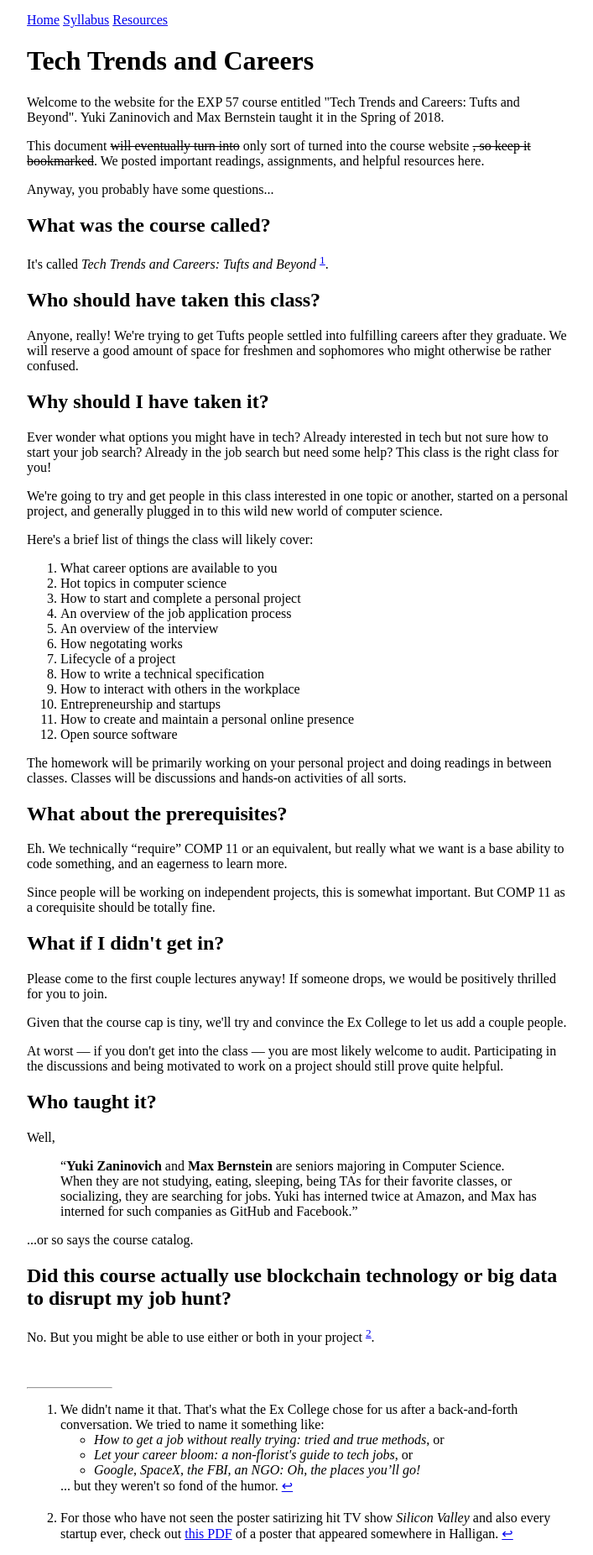
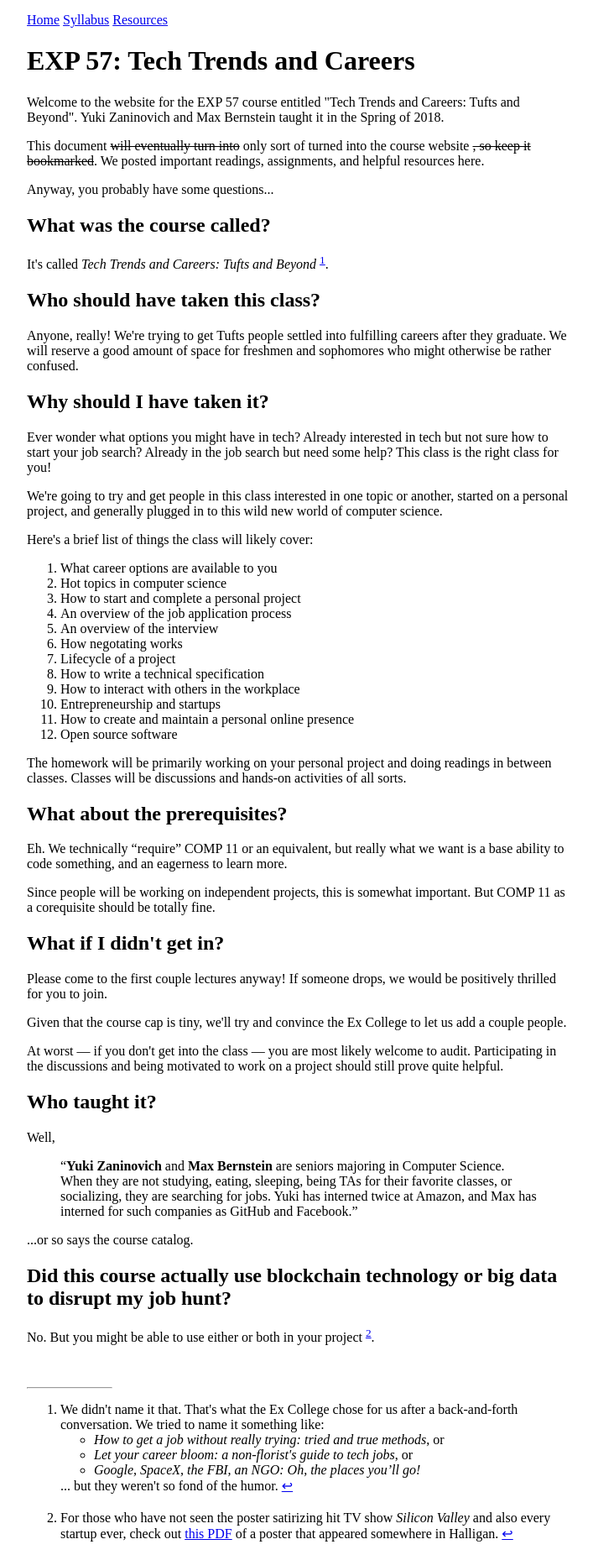
Before and after one commit to tekknolagi/excollege, a Jekyll site: the page built from index.md, in a window 1280 px wide. Shown: the whole page at 84% size, without its empty margins (16-723 px from the left). Built offline with Jekyll 4.4.1, drawn with Linux system fonts in a browser that asks for light colours.

Commit message:
Modify _config/index with course #

```diff
--- a/_config.yml
+++ b/_config.yml
@@ -3,7 +3,7 @@ title: Tech Trends and Careers
 author: Max Bernstein
 author_nickname: Max
 email: exp57@bernsteinbear.com
-description: "An ExCollege class about navigating life after college"
+description: "EXP 57: An ExCollege class about navigating life after college"
 baseurl: "/excollege"
 url: "https://bernsteinbear.com/excollege/"
 
--- a/index.md
+++ b/index.md
@@ -1,6 +1,6 @@
 ---
 permalink: /
-title: Tech Trends and Careers
+title: "EXP 57: Tech Trends and Careers"
 layout: page
 ---
 
```
